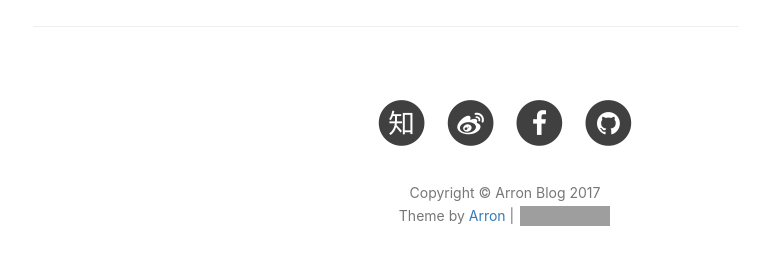
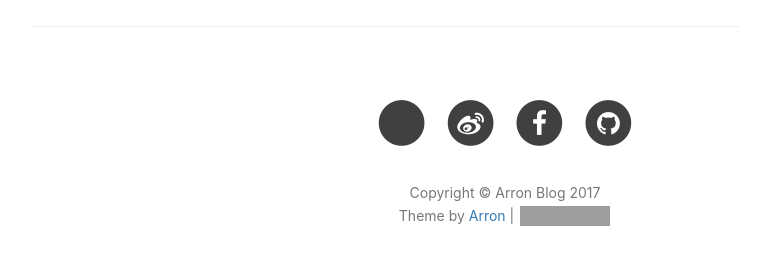
Before and after one commit to arron-chen/arron-chen.github.io, a Jekyll site: the page built from index.html, in a window 1280 px wide and 900 px high, scrolled down 1558 px. Shown: the part 580-845 px from the top of the window, without its empty margins (135-905 px from the left). Built offline with Jekyll 4.4.1, drawn with Linux system fonts in a browser that asks for light colours; nearby versions of some CDN libraries; the list of posts is cut into pages by our own code; comment, search, counter and statistics services are not loaded; grey boxes are pictures that could not be loaded.

Commit message:
修复知乎icon

```diff
--- a/_includes/footer.html
+++ b/_includes/footer.html
@@ -31,7 +31,7 @@
                         <a target="_blank" href="https://www.zhihu.com/people/{{ site.zhihu_username }}">
                             <span class="fa-stack fa-lg">
                                 <i class="fa fa-circle fa-stack-2x"></i>
-                                <i class="fa  fa-stack-1x fa-inverse">知</i>
+                                <i class="fa  fa-stack-1x fa-inverse"></i>
                             </span>
                         </a>
                     </li>
```
